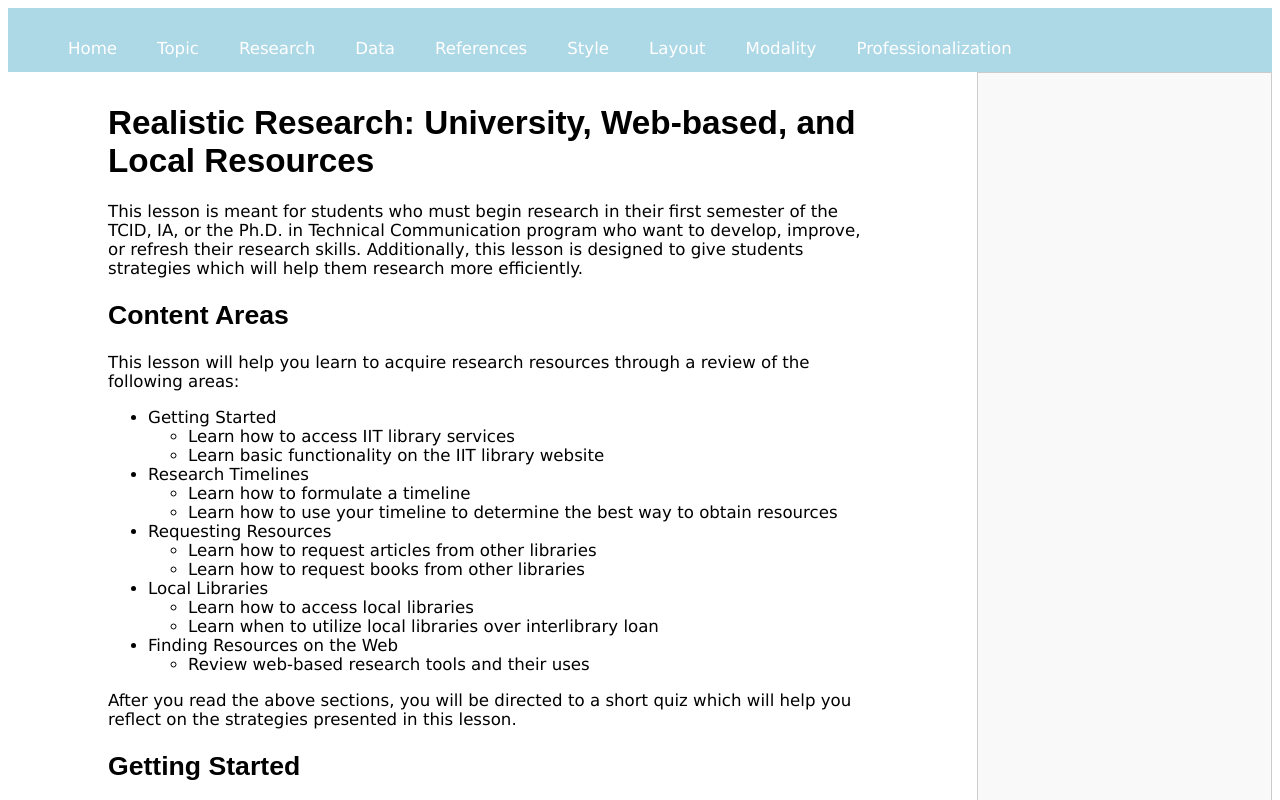
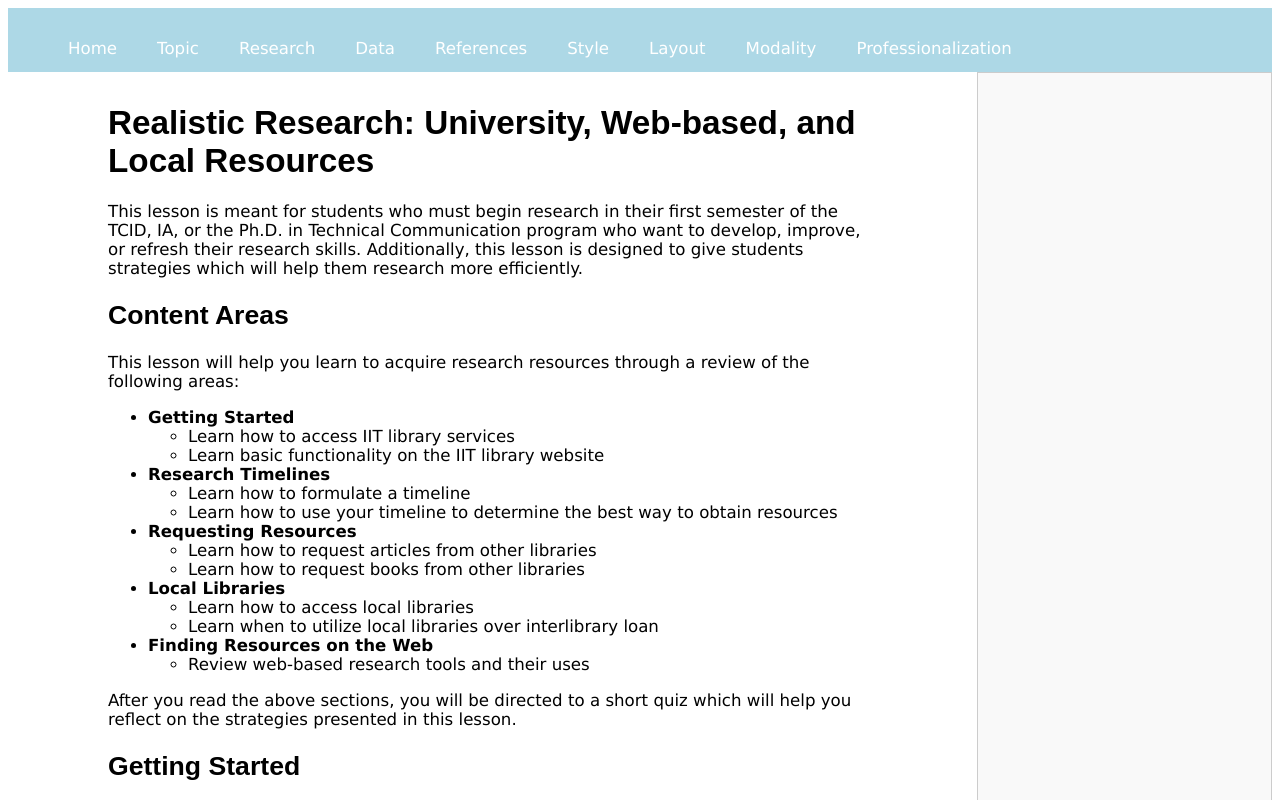
Before and after one commit to zoe-gdz/COM421-zguidroz-project1, a plain HTML site: page COM421 project1/research.html in a window 1280 px wide. Shown: the top 800 px of the page. Drawn offline with Linux system fonts and the light colour scheme.

Commit message:
Update style.css

```diff
--- a/COM421 project1/style.css
+++ b/COM421 project1/style.css
@@ -13,8 +13,10 @@ h3{
 body{
     font-family: 'Lucida Sans', sans-serif;
     font-size: 1.04em;
+}
 
-
+.bold{
+    font-weight: bold;
 }
 /* images */
 figure{
@@ -82,7 +84,7 @@ aside {
     float: right;
     width: 20%;
     padding: 20px;
-    margin-left: auto;
+    margin-left: auto; /*always to the left completely*/
     background-color: #f9f9f9;
     border: 1px solid #ccc;
 }
```
